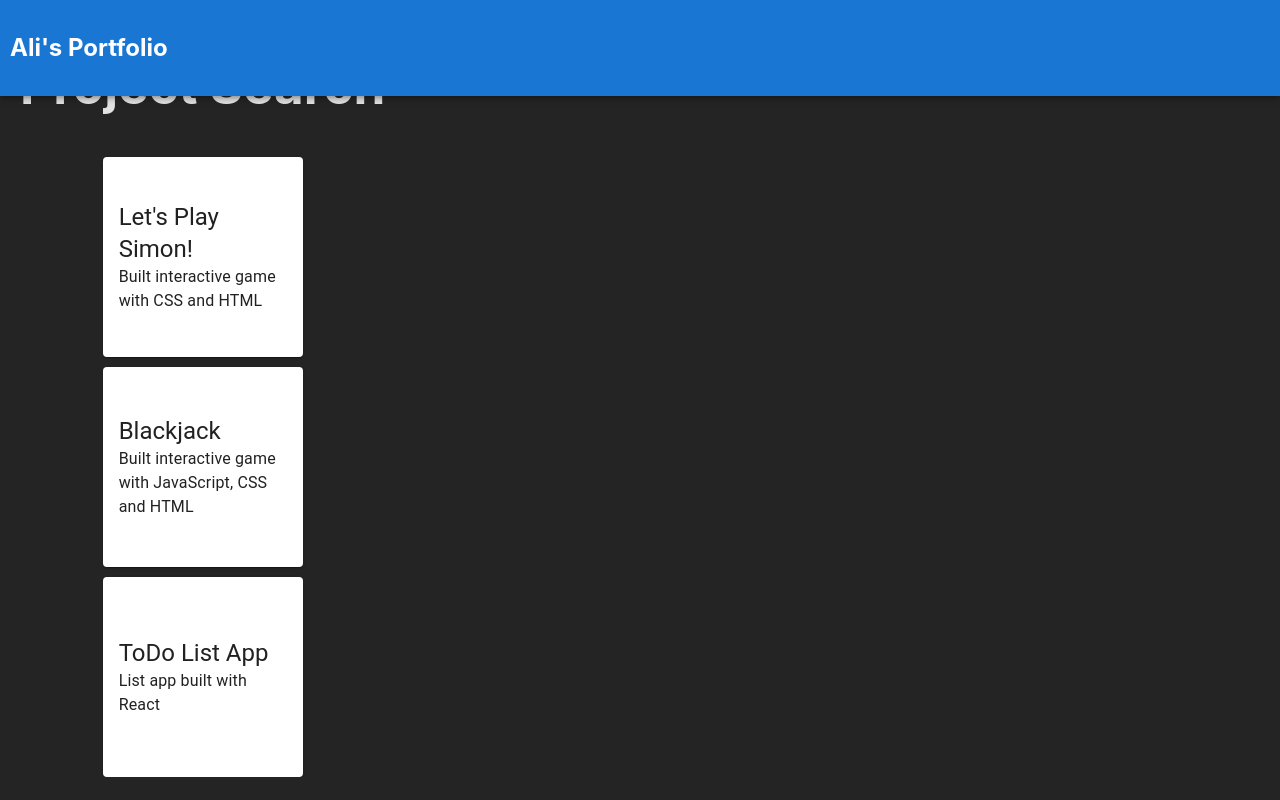
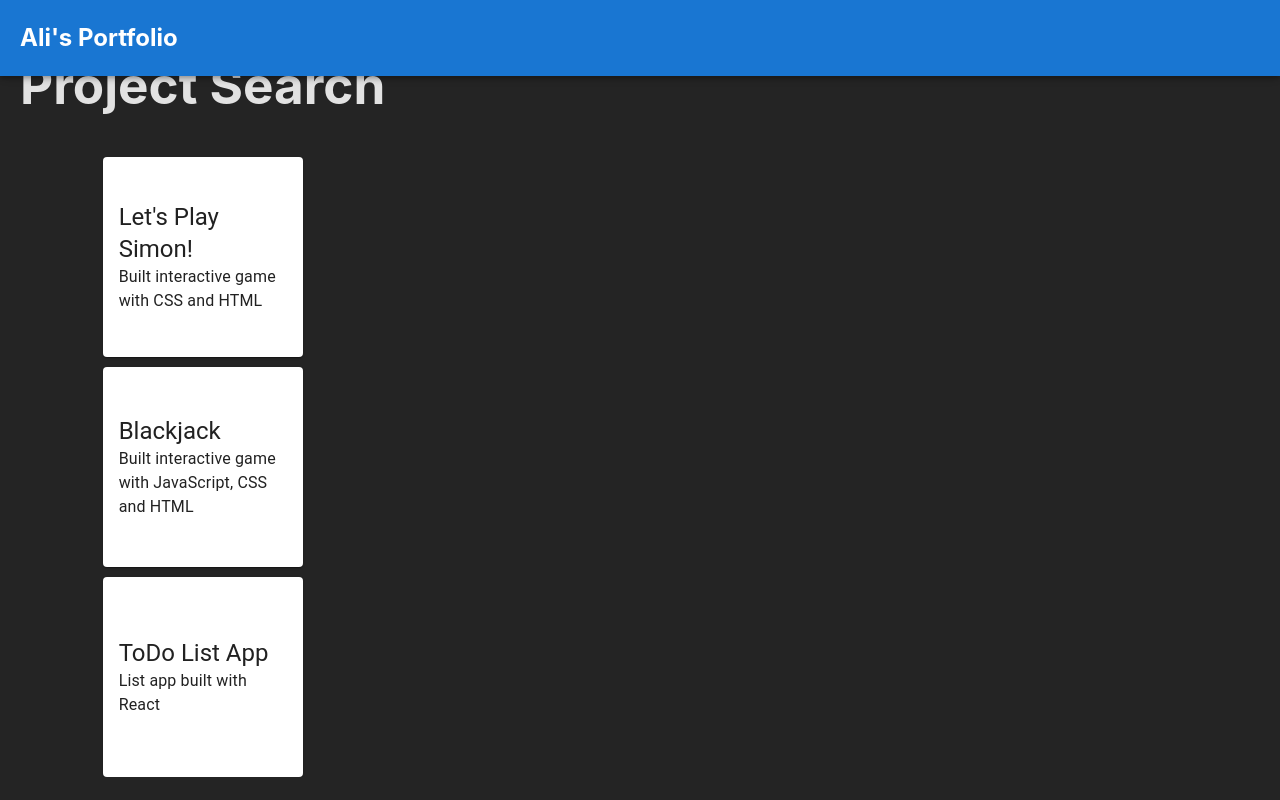
Before and after one commit to ali-skinner/ali-skinner.github.io, a React (Vite) app: page /projects in a window 1280 px wide. Built offline with nearby package versions, Linux system fonts and the light colour scheme.

Commit message:
header looking better. back route to search page done. adjusted margin on simon.

```diff
--- a/src/App.tsx
+++ b/src/App.tsx
@@ -20,7 +20,7 @@ function App() {
           <Route path="/" element={<LandingPage />} />
           <Route path="/projects" element={<Header />}>
             <Route path="/projects" index element={<Search />} />
-            <Route path="/projects/simon" index element={<iframe style={{ height: "90vh", width: "100vw" }} src="../public/simon/index.html" />} />
+            <Route path="/projects/simon" index element={<iframe style={{ marginTop: "65px", height: "90vh", width: "100vw" }} src="../public/simon/index.html" />} />
           </Route>
         </Routes>
       </BrowserRouter>
--- a/src/Header.tsx
+++ b/src/Header.tsx
@@ -13,7 +13,7 @@ export default function Header() {
                 sx={{
                     display: "flex",
                     flexDirection: "row",
-                    padding: "10px",
+                    // padding: "8px",
                 }} >
                 {/* Make button bounce/update path/transitions*/}
                 {!onSearchPage && (
@@ -24,7 +24,7 @@ export default function Header() {
                         <ArrowCircleLeftIcon fontSize="large" />
                     </IconButton>
                 )}
-                <h2>Ali's Portfolio</h2>
+                <h2 style={{ margin: "20px" }}>Ali's Portfolio</h2>
 
             </AppBar>
             <Outlet />
```
